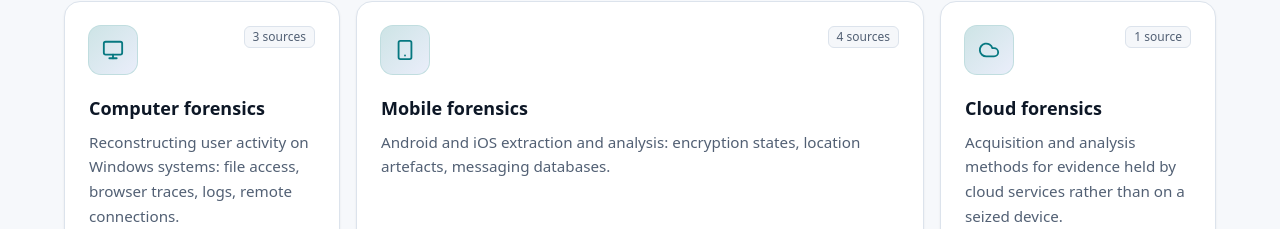
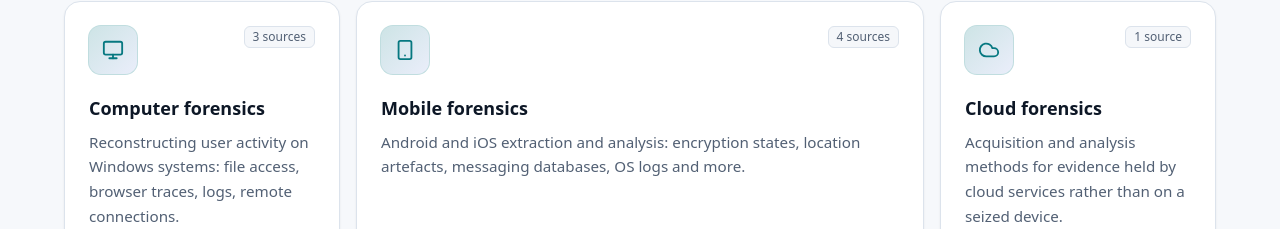
Before and after one commit to gaiacalamari/gaiacalamari.github.io, a React (Vite) app: page / in a window 1280 px wide. Shown: the part 3172-3401 px from the top of the page. Built offline with nearby package versions, Linux system fonts and the light colour scheme; no server answers.

Commit message:
Update expertise.ts

```diff
--- a/src/data/expertise.ts
+++ b/src/data/expertise.ts
@@ -28,8 +28,8 @@ export const expertise: ExpertiseArea[] = [
     id: 'mobile',
     title: { en: 'Mobile forensics', it: 'Mobile forensics' },
     text: {
-      en: 'Android and iOS extraction and analysis: encryption states, location artefacts, messaging databases.',
-      it: 'Estrazione e analisi Android e iOS: stati di cifratura, artefatti di posizione, database di messaggistica.',
+      en: 'Android and iOS extraction and analysis: encryption states, location artefacts, messaging databases, OS logs and more.',
+      it: 'Estrazione e analisi Android e iOS: stati di cifratura, artefatti di posizione, database di messaggistica, log di sistema e molto altro.',
     },
     evidence: [
       { kind: 'article', label: 'What can we do with a BFU', href: `${B}/2026/05/25/what-can-we-do-with-a-bfu/` },
@@ -61,7 +61,7 @@ export const expertise: ExpertiseArea[] = [
   },
   {
     id: 'acquisition',
-    title: { en: 'Digital evidence acquisition', it: 'Acquisizione delle evidenze' },
+    title: { en: 'Digital evidence acquisition', it: 'Acquisizione' },
     text: {
       en: 'Hash verification, chain of custody and repeatable procedures built into the tools themselves.',
       it: 'Verifica degli hash, catena di custodia e procedure ripetibili integrate negli strumenti stessi.',
```
